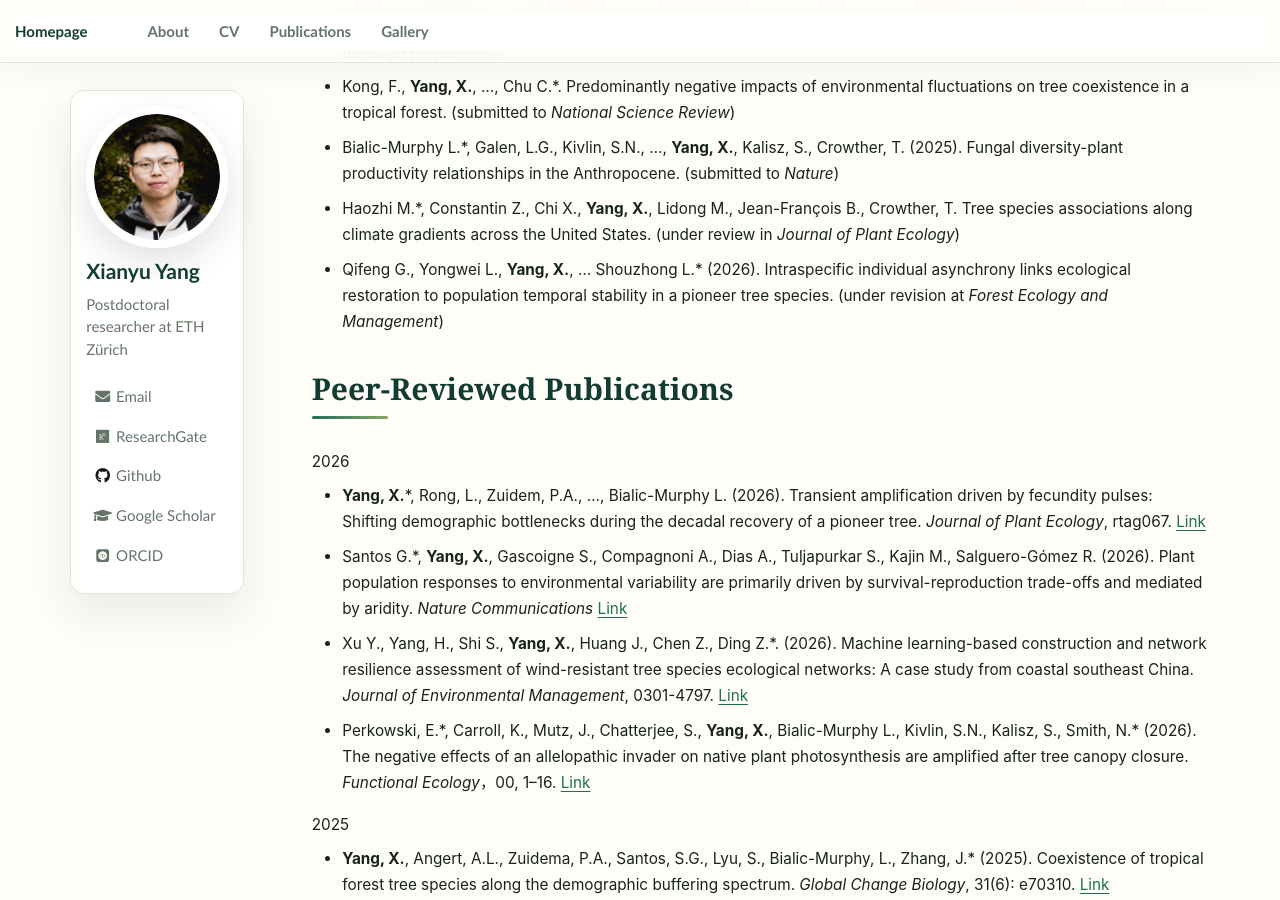
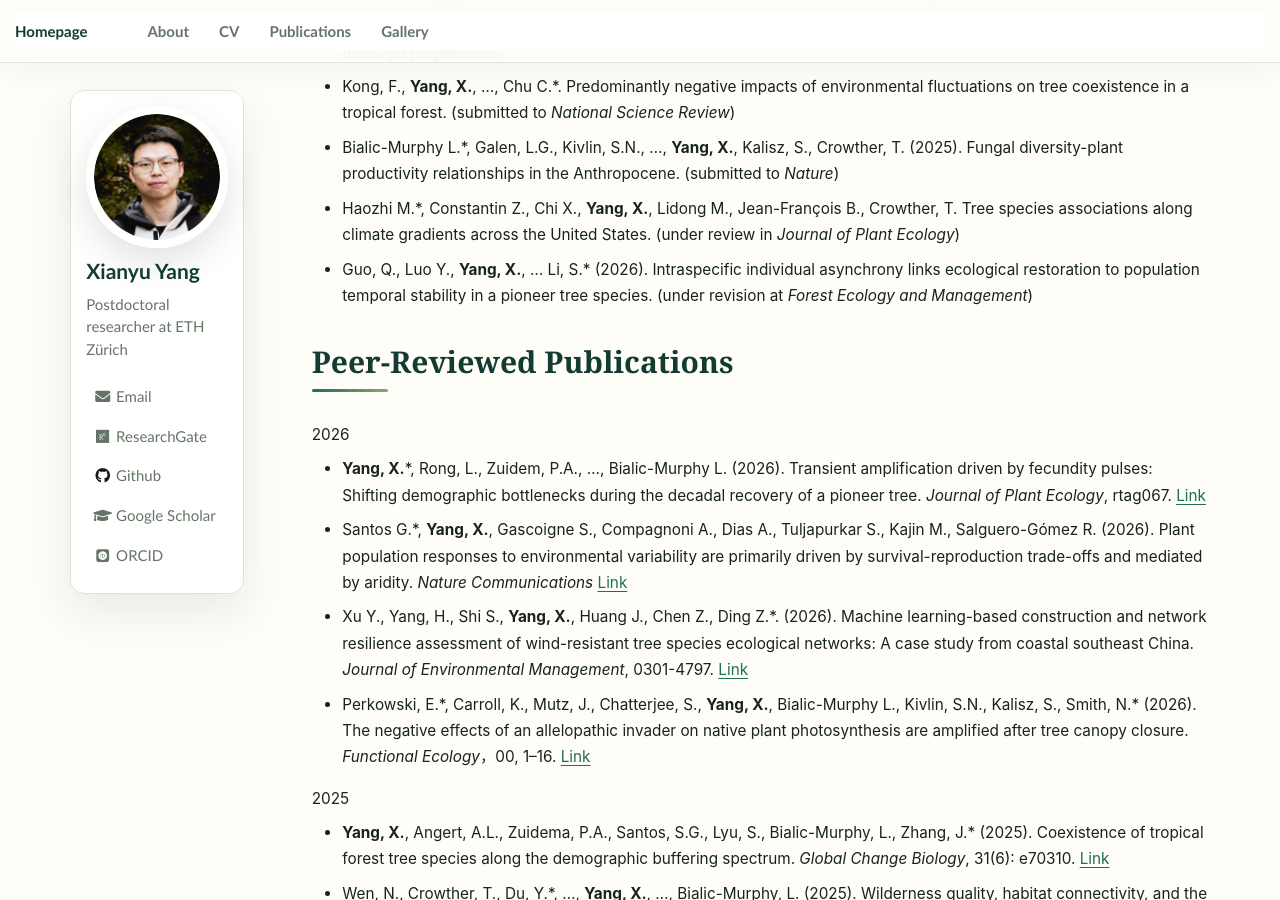
Before and after one commit to Xianyu-Yang/xianyu-yang.github.io, a Jekyll site: the page built from _pages/publications.md, in a window 1280 px wide and 900 px high, scrolled down 799 px. Built offline with Jekyll 4.4.1, drawn with Linux system fonts in a browser that asks for light colours; some web fonts are replaced; some of the changed text lies outside the part shown.

Commit message:
Update publications.md

```diff
--- a/_pages/publications.md
+++ b/_pages/publications.md
@@ -43,7 +43,7 @@ author_profile: true
 
 -	Haozhi M.\*, Constantin Z., Chi X., **Yang, X.**, Lidong M., Jean-François B., Crowther, T. Tree species associations along climate gradients across the United States. (under review in _Journal of Plant Ecology_)
 
--	Qifeng G., Yongwei L., **Yang, X.**, ... Shouzhong L.\* (2026). Intraspecific individual asynchrony links ecological restoration to population temporal stability in a pioneer tree species. (under revision at _Forest Ecology and Management_)
+-	Guo, Q., Luo Y., **Yang, X.**, ... Li, S.\* (2026). Intraspecific individual asynchrony links ecological restoration to population temporal stability in a pioneer tree species. (under revision at _Forest Ecology and Management_)
 
 # Peer-Reviewed Publications
 
@@ -84,7 +84,7 @@ author_profile: true
 - Hu, M., Sardans J,. **Yang, X.**, Peñuelas, J.\*, Tong C,\* (2020). Patterns and environmental drivers of greenhouse gas fluxes in the coastal wetlands of China: A systematic review and synthesis. _Environmental Research_, 186:109576. [Link](https://www.sciencedirect.com/science/article/abs/pii/S0013935120304692){:target="_blank"}
 
 2019
-- Wang, C. Li S. Yang, X. Competitive patterns of pioneer species at different restoration levels in the subtropical red soil erosion and degradation region. (2019). _Chinese Journal of Applied and Environmental Biology_, 25, 239-245. (In Chinese) [Link](https://oversea.cnki.net/kcms2/article/abstract?v=nXt_PYYM1Gu2kNqwN_wJNjoAtl5XqOCGU0KkKC6azIm3eq-aOq1G87PC9UCkGgMfA1B9Lk_xzRrtcHgHzmh22HQ_hrDJMh0pUwYRFiBmybsZs07o4cWV8GsdC_7Kk59NNhAZwLvrJXYLAqVKs8uwK9upI6UnKIHMyImiXvVxvnNGPLsgzfgkwQ==&uniplatform=OVERSEA&language=EN){:target="_blank"}
+- Wang, C. Li S. **Yang, X.**. Competitive patterns of pioneer species at different restoration levels in the subtropical red soil erosion and degradation region. (2019). _Chinese Journal of Applied and Environmental Biology_, 25, 239-245. (In Chinese) [Link](https://oversea.cnki.net/kcms2/article/abstract?v=nXt_PYYM1Gu2kNqwN_wJNjoAtl5XqOCGU0KkKC6azIm3eq-aOq1G87PC9UCkGgMfA1B9Lk_xzRrtcHgHzmh22HQ_hrDJMh0pUwYRFiBmybsZs07o4cWV8GsdC_7Kk59NNhAZwLvrJXYLAqVKs8uwK9upI6UnKIHMyImiXvVxvnNGPLsgzfgkwQ==&uniplatform=OVERSEA&language=EN){:target="_blank"}
 
 2018
 - **Yang, X.**, Li, S.\*, Shen, B., Wu, Y., Sun, S., Liu, R., Zha, R., Li, S. (2018). Demographic strategies of a dominant tree species in response to logging in a degraded subtropical forest in Southeast China. _Annals of Forest Science_, 75, 84. [Link](https://link.springer.com/article/10.1007/s13595-018-0764-0){:target="_blank"}
```
